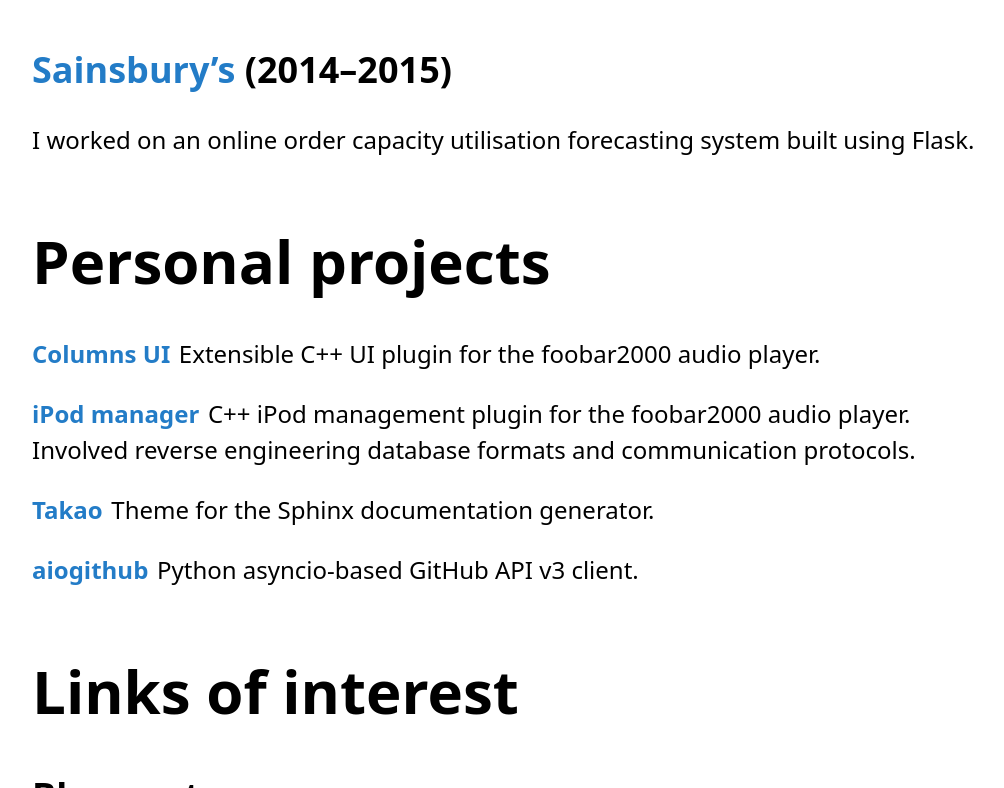
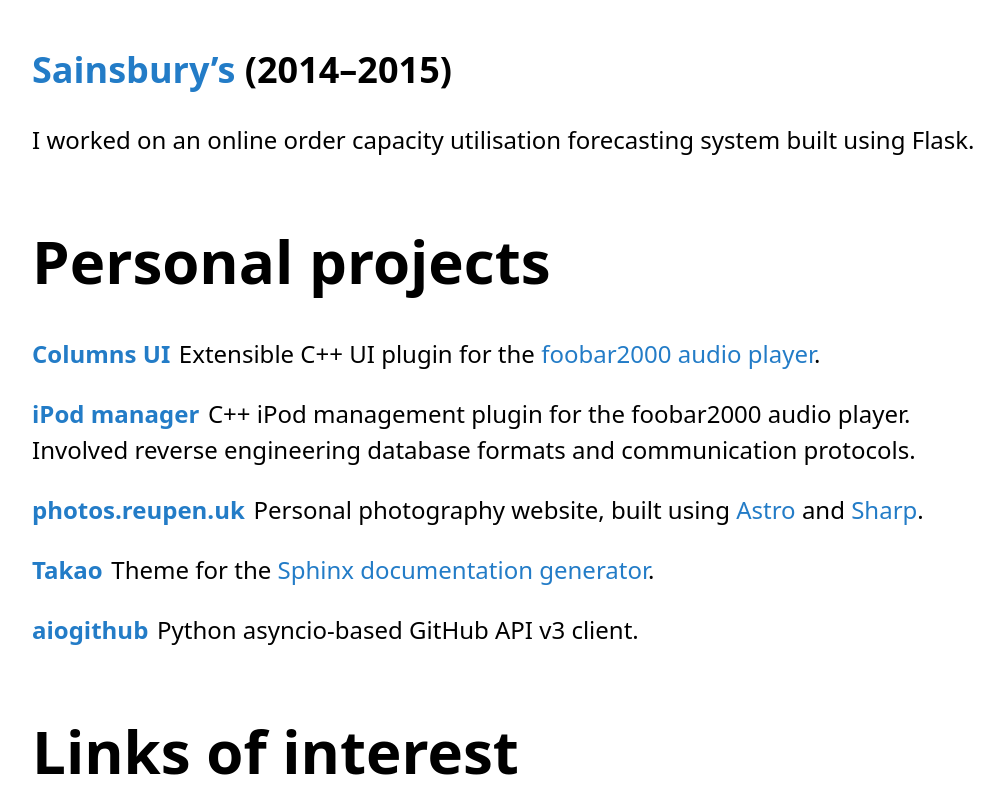
Before and after one commit to reupen/reupen.uk, an Astro site: page / in a window 1280 px wide. Shown: the part 1683-2471 px from the top of the page, without its empty margins (128-1132 px from the left). Built offline with nearby package versions, Linux system fonts and the light colour scheme; Astro itself is replaced by a stand-in of ours; a web font is replaced by a local one.

Commit message:
Update Digi2al entry and add photos.reupen.uk

```diff
--- a/src/pages/index.astro
+++ b/src/pages/index.astro
@@ -15,19 +15,19 @@ import { ExternalLinkListItem, UnorderedIconList } from "../components"
   </p>
   <h2 class="title is-2">Recent experience</h2>
   <h3 class="title is-4">
-    <a href="https://www.digi2al.com/" rel="noreferrer nofollow">Digi2al</a>{
+    <a href="https://www.digi2al.com/" rel="noreferrer nofollow"> Digi2al</a>{
       " "
     }
-     (2020–2023)
+     (2020–2024)
   </h3>
   <p>
-    Projects I’ve worked on at Digi2al include an assessment platform, a design
-    system and a planning application.
+    Projects I’ve worked on at Digi2al include a data management system, an
+    assessment platform, a design system and a planning application.
   </p>
   <p>
     Languages, libraries and tools I used on these projects include Python,
-    FastAPI, TypeScript, React, Next.js, Remix, GraphQL, Django, PostgreSQL,
-    Playwright, GitHub Actions and Tauri.
+    FastAPI, TypeScript, React, Next.js, Elasticsearch, GraphQL, Remix, Django,
+    Flask, PostgreSQL, Playwright, GitHub Actions and Tauri.
   </p>
   <h3 class="title is-4">
     <a
@@ -92,7 +92,10 @@ import { ExternalLinkListItem, UnorderedIconList } from "../components"
         Columns UI
       </a>
     </strong>{" "}
-     Extensible C++ UI plugin for the foobar2000 audio player.
+     Extensible C++ UI plugin for the <a
+      href="https://www.foobar2000.org"
+      rel="noreferrer nofollow">foobar2000 audio player</a
+    >.
   </p>
   <p>
     <strong class="project" role="heading" aria-level="3">
@@ -108,11 +111,27 @@ import { ExternalLinkListItem, UnorderedIconList } from "../components"
   </p>
   <p>
     <strong class="project" role="heading" aria-level="3">
+      <a href="https://photos.reupen.uk" title="photos.reupen.uk website">
+        photos.reupen.uk
+      </a>{" "}
+    </strong>{" "}
+     Personal photography website, built using <a
+      href="https://astro.build"
+      rel="noreferrer nofollow">Astro</a
+    > and <a href="https://sharp.pixelplumbing.com" rel="noreferrer nofollow"
+      >Sharp</a
+    >.
+  </p>
+  <p>
+    <strong class="project" role="heading" aria-level="3">
       <a href="https://github.com/reupen/takao" title="Takao on GitHub">
         Takao
       </a>
     </strong>{" "}
-     Theme for the Sphinx documentation generator.
+     Theme for the <a
+      href="https://www.sphinx-doc.org"
+      rel="noreferrer nofollow">Sphinx documentation generator</a
+    >.
   </p>
   <p>
     <strong class="project" role="heading" aria-level="3">
```
Also changed, not shown: .pre-commit-config.yaml, test/e2e/__screenshots__/visual.spec.ts/screenshot--chromium.png, test/e2e/__screenshots__/visual.spec.ts/screenshot--firefox.png, test/e2e/__screenshots__/visual.spec.ts/screenshot--ipad-7.png, test/e2e/__screenshots__/visual.spec.ts/screenshot--pixel-5-landscape.png, test/e2e/__screenshots__/visual.spec.ts/screenshot--pixel-5.png, test/e2e/__screenshots__/visual.spec.ts/screenshot--webkit.png, 1 other file.
